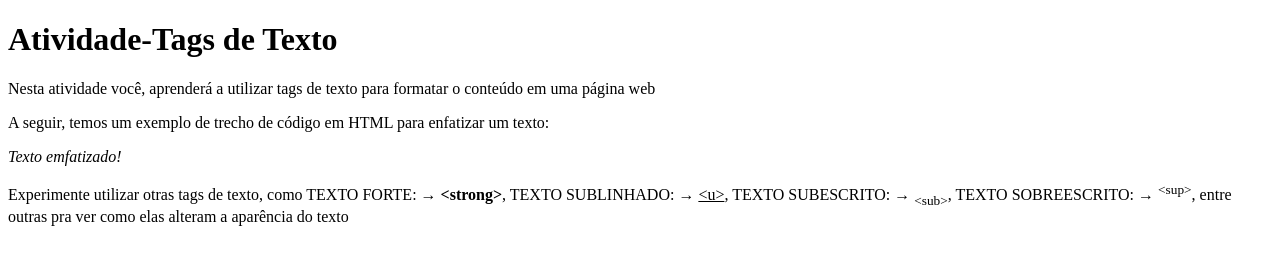
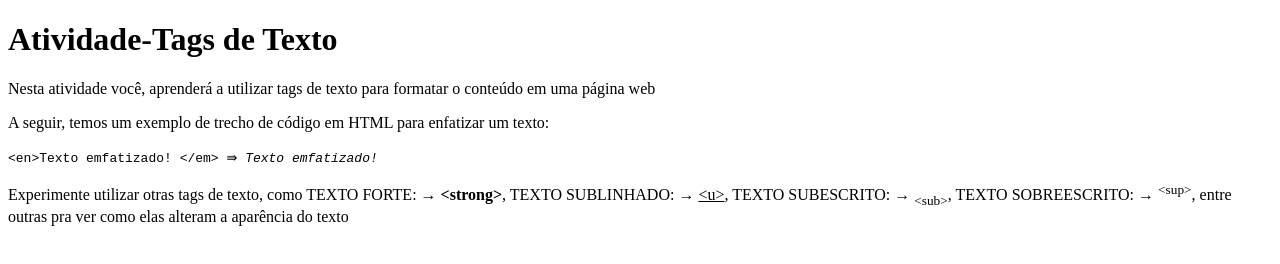
Before and after one commit to leo-vilelela/Reposit-rio-de-estudo-HTML, a plain HTML site: page index.html in a window 1280 px wide. Drawn offline with Linux system fonts and the light colour scheme.

Commit message:
Update do arquivo

```diff
--- a/index.html
+++ b/index.html
@@ -9,7 +9,9 @@
     <h1>Atividade-Tags de Texto</h1>
     <p>Nesta atividade você, aprenderá a utilizar tags de texto para formatar o conteúdo em uma página web</p>
     <p>A seguir, temos um exemplo de trecho de código em HTML para enfatizar um texto:</p>
-    <em>Texto emfatizado!</em>
+    <code>
+        &lt;en&gt;Texto emfatizado! &lt;/em&gt; &rAarr; <em>Texto emfatizado!</em>
+    </code>
     <p>Experimente utilizar otras tags de texto, como TEXTO FORTE: &rarr; <strong>&lt;strong&gt;</strong>, TEXTO SUBLINHADO: &rarr; <u>&lt;u&gt;</u>, TEXTO SUBESCRITO: &rarr; <sub>&lt;sub&gt;</sub>, TEXTO SOBREESCRITO: &rarr; <sup>&lt;sup&gt;</sup>, entre outras pra ver como elas alteram a aparência do texto</p>
 </body>
 </html>
```
